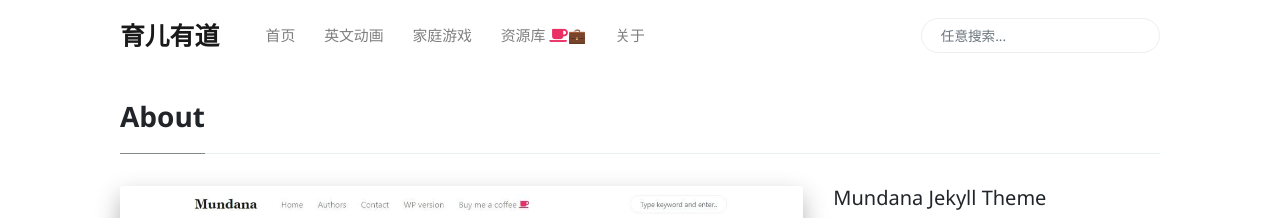
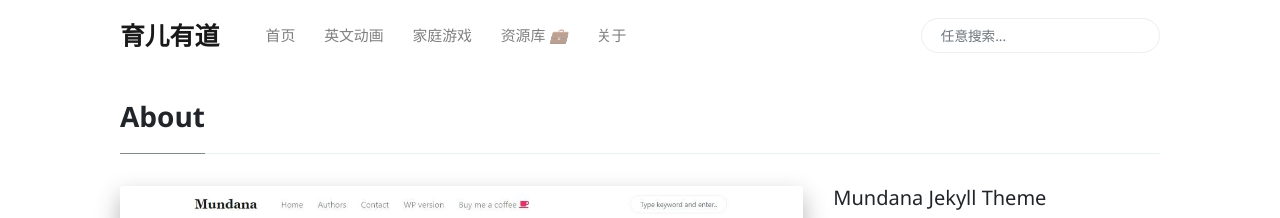
Before and after one commit to funkidsvip/poka.github.io, a Jekyll site: the page built from _pages/about.md, in a window 1280 px wide. Shown: the top 218 px of the page. Built offline with Jekyll 4.4.1, drawn with Linux system fonts in a browser that asks for light colours; nearby versions of some CDN libraries; comment, search, counter and statistics services are not loaded.

Commit message:
Update menu-header.html

```diff
--- a/_includes/menu-header.html
+++ b/_includes/menu-header.html
@@ -10,8 +10,7 @@
     <a target="_blank" class="nav-link" href="https://kidjr.net/PlayAtHome.html">家庭游戏</a>
 </li>
 <li class="nav-item">
-    <a target="_blank" class="nav-link" href="{{site.baseurl}}/ziyuanku.html">资源库 <i
-            class="fa fa-coffee text-danger">💼</i></a>
+    <a target="_blank" class="nav-link" href="{{site.baseurl}}/ziyuanku.html">资源库 <i>💼</i></a>
 </li>
 
 <li class="nav-item">
```
